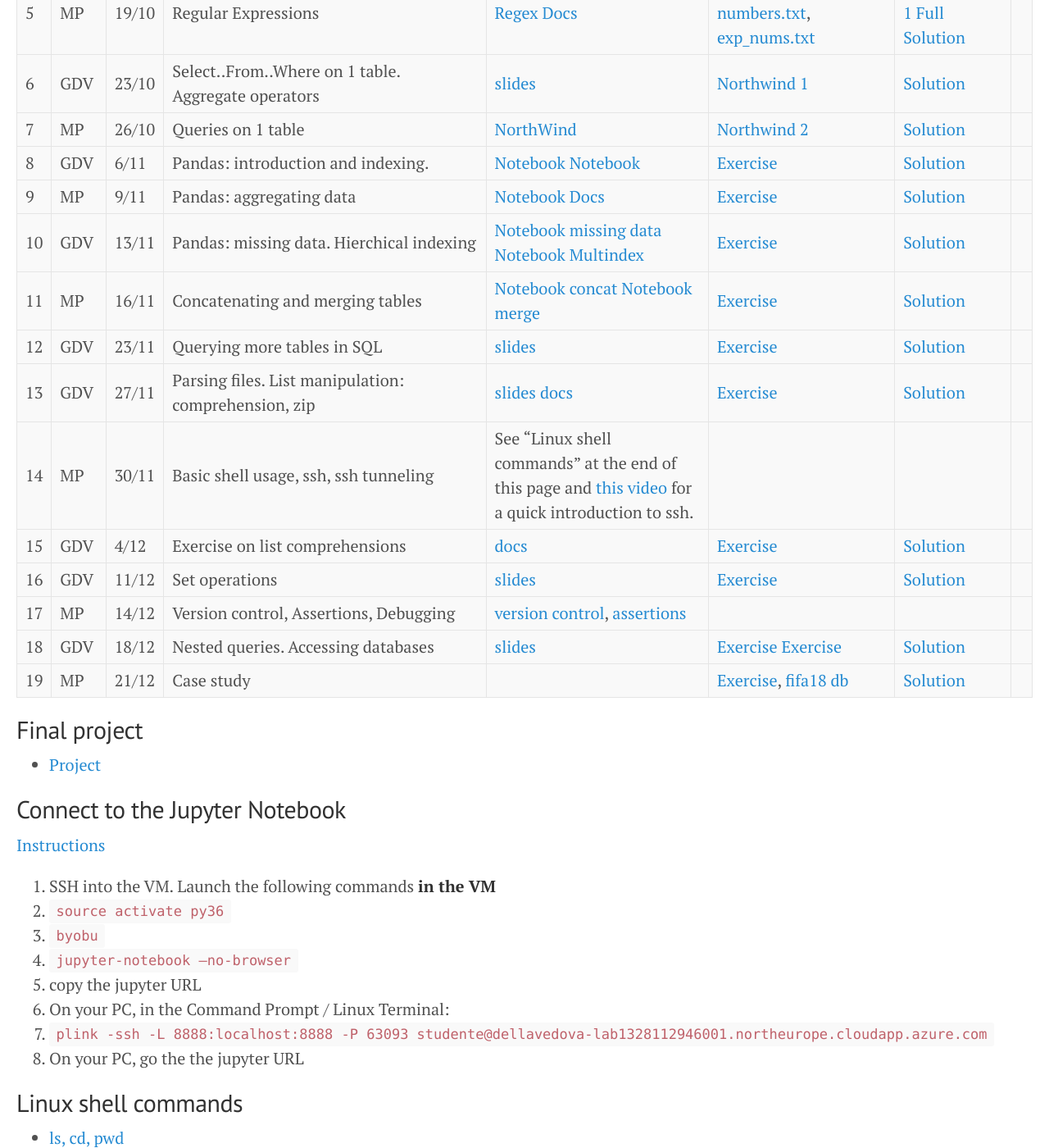
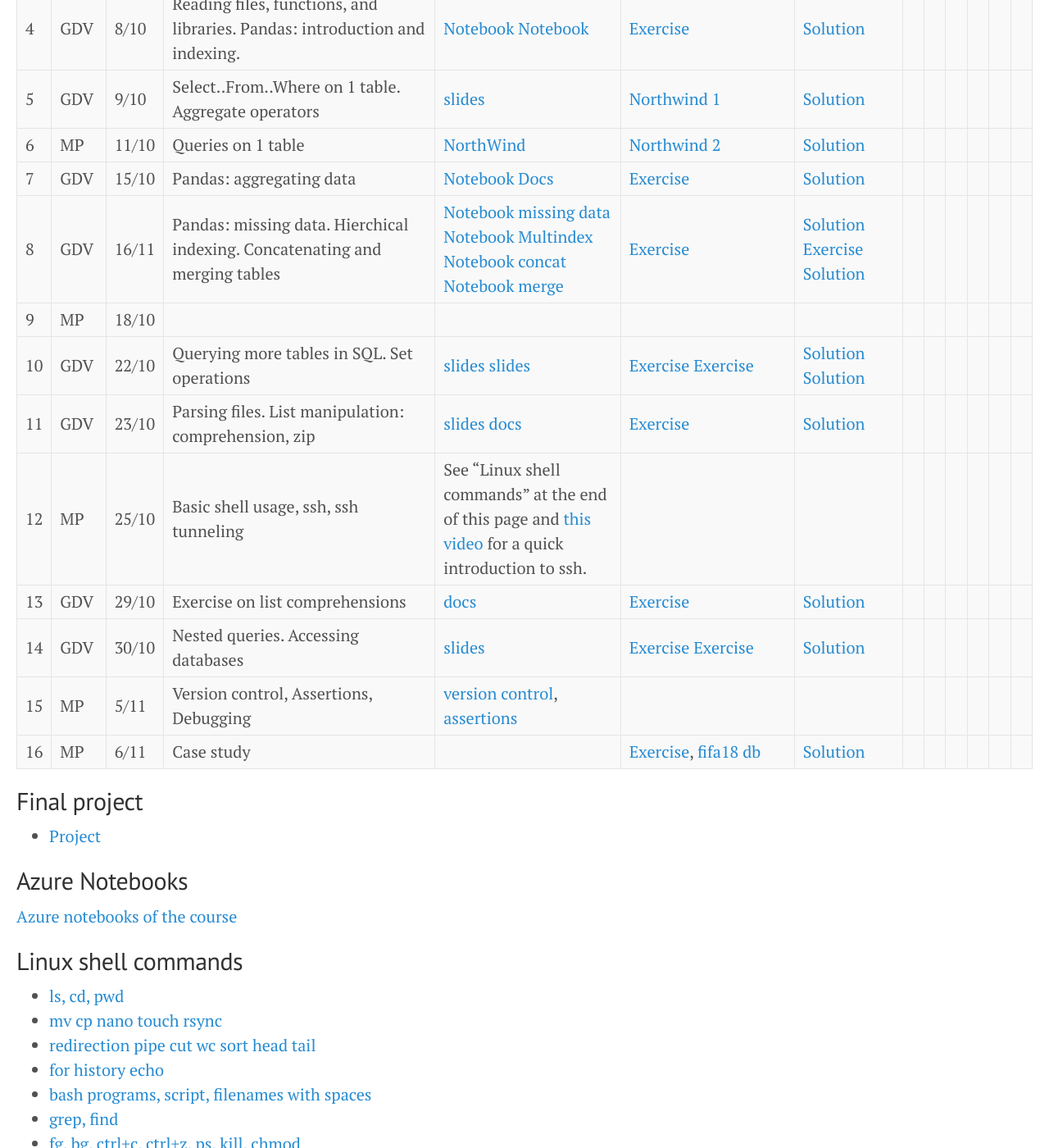
Before and after one commit to gdv/foundationsCS, a Jekyll site: the page built from docs/index.md, in a window 1280 px wide and 1400 px high, scrolled down 568 px. Shown: the whole window at 82% size. Built offline with Jekyll 4.4.1, drawn with Linux system fonts in a browser that asks for light colours; some of the changed text lies outside the part shown.

Commit message:
Draft of lecture plan

```diff
--- a/docs/index.md
+++ b/docs/index.md
@@ -1,6 +1,6 @@
 ---
 layout: page
-title: Foundations of Computer Science (2018-19)
+title: Foundations of Computer Science (2019-20)
 ---
 
 ## Lecture plan
@@ -8,63 +8,46 @@ title: Foundations of Computer Science (2018-19)
 
 | #  | Who | Date  |Topic      | Material   | Assignments   | Solutions |    |
 | -- | --- | ----- | --------- | ---------- | ------------- | --------- | -- |
-| 1 | GDV | 2/10 | Introduction to the Jupyter Notebook, Array, lists, loops           | [Notebook 1](https://jakevdp.github.io/PythonDataScienceHandbook/01.00-ipython-beyond-normal-python.html) [Notebook 2](https://github.com/gdv/EngComp/blob/master/modules/1_offtheground/1_Interacting_with_Python.ipynb) [Notebook python basics](https://nbviewer.jupyter.org/github/gdv/foundationsCS-2018/blob/master/py-01-basics.ipynb) [Notebook introduction](https://nbviewer.jupyter.org/github/gdv/foundationsCS-2018/blob/master/py-02-intro-notebook.ipynb) |                                            |                          | |
+| 1 | GDV | 1/10 | Introduction to the Jupyter Notebook, Array, lists, loops, dictionaries         | [Notebook 1](https://jakevdp.github.io/PythonDataScienceHandbook/01.00-ipython-beyond-normal-python.html) [Notebook 2](https://github.com/gdv/EngComp/blob/master/modules/1_offtheground/1_Interacting_with_Python.ipynb) [Notebook python basics](https://nbviewer.jupyter.org/github/gdv/foundationsCS/blob/master/py-01-basics.ipynb) [Notebook introduction](https://nbviewer.jupyter.org/github/gdv/foundationsCS/blob/master/py-02-intro-notebook.ipynb) | [Exercise](https://github.com/gdv/foundationsCS/blob/master/ex-01-DictFilesFunc.ipynb), [PromessiSposi.txt](https://github.com/gdv/foundationsCS/blob/master/ex-data/PromessiSposi.txt)  |         [Solution Part 1](https://github.com/gdv/foundationsCS/blob/master/ex-01-DictFilesFunc-solution-full.ipynb)                   | |
 | -- | --- | ----- | --------- | ---------- | ------------- | --------- | -- |
-| 2 | MP | 5/10 | Print, lists, dictionaries               |                                                          | [Exercise](https://github.com/gdv/foundationsCS-2018/blob/master/ex-01-DictFilesFunc.ipynb), [PromessiSposi.txt](https://github.com/gdv/foundationsCS-2018/blob/master/ex-data/PromessiSposi.txt)                    | [Solution Part 1](https://github.com/gdv/foundationsCS-2018/blob/master/ex-01-DictFilesFunc-solution-part1.ipynb)            | |
+| 2 | GDV | 2/10 | Separator-based files. Relational model DBMS. Schemas and instances. Exploring a DB. Constraints, Keys, Indices. Null values. Linux shell. | [slides](https://oc.dellavedova.org/s/ynBSzHRKBXtj29a) [slides](https://drive.google.com/file/d/1aei9sQry7p9UAoxP1TY9xPkkwocPbvqP/view?usp=sharing)                                       | [slides](http://elearning.unimib.it/mod/resource/view.php?id=187159) [slides](http://elearning.unimib.it/mod/resource/view.php?id=187161) [slides null values](https://drive.google.com/file/d/1oPar1TsmqYps8V5nPZSMo0mca6mt5Dur/view?usp=sharing)              |                          | |
 | -- | --- | ----- | --------- | ---------- | ------------- | --------- | -- |
-| 3 | GDV | 9/10 | Separator-based files. Relational model DBMS. Schemas and instances. Exploring a DB. Constraints, Keys, Indices. Null values. Linux shell. | [slides](https://oc.dellavedova.org/s/ynBSzHRKBXtj29a) [slides](https://drive.google.com/file/d/1aei9sQry7p9UAoxP1TY9xPkkwocPbvqP/view?usp=sharing)                                       | [slides](http://elearning.unimib.it/mod/resource/view.php?id=187159) [slides](http://elearning.unimib.it/mod/resource/view.php?id=187161) [slides null values](https://drive.google.com/file/d/1oPar1TsmqYps8V5nPZSMo0mca6mt5Dur/view?usp=sharing)              |                          | |
+| 3 | MP | 4/10 |  Regular Expressions               | [Regex Docs](https://docs.python.org/3/howto/regex.html)                                                   | [Exercise](https://github.com/gdv/foundationsCS/blob/master/ex-02-RE.ipynb), [email.txt](https://github.com/gdv/foundationsCS/blob/master/ex-data/email.txt), [numbers.txt](https://github.com/gdv/foundationsCS/blob/master/ex-data/numbers.txt), [exp_nums.txt](https://github.com/gdv/foundationsCS/blob/master/ex-data/exp_nums.txt) | [Solution Part 1](https://github.com/gdv/foundationsCS/blob/master/ex-02-RE-solution-part1.ipynb) [Full Solution](https://github.com/gdv/foundationsCS/blob/master/ex-02-RE-solution-full.ipynb) | |
 | -- | --- | ----- | --------- | ---------- | ------------- | --------- | -- |
-| 4 | MP | 12/10 | Reading files, functions, and libraries.             |                                                          | Same exercise as Lesson 2                                         | [Full solution to ex-01](https://github.com/gdv/foundationsCS-2018/blob/master/ex-01-DictFilesFunc-solution-full.ipynb)           | |
+| 4 | GDV | 8/10 | Reading files, functions, and libraries. Pandas: introduction and indexing.              | [Notebook](https://jakevdp.github.io/PythonDataScienceHandbook/03.01-introducing-pandas-objects.html) [Notebook](https://jakevdp.github.io/PythonDataScienceHandbook/03.02-data-indexing-and-selection.html)                                | [Exercise](py-04-pandas)                                         | [Solution](https://nbviewer.jupyter.org/github/gdv/foundationsCS/blob/master/py-04-pandas.ipynb)             | |
 | -- | --- | ----- | --------- | ---------- | ------------- | --------- | -- |
-| 5 | MP | 19/10 | Regular Expressions               | [Regex Docs](https://docs.python.org/3/howto/regex.html)                                                   | [Exercise](https://github.com/gdv/foundationsCS-2018/blob/master/ex-02-RE.ipynb), [email.txt](https://github.com/gdv/foundationsCS-2018/blob/master/ex-data/email.txt), [numbers.txt](https://github.com/gdv/foundationsCS-2018/blob/master/ex-data/numbers.txt), [exp_nums.txt](https://github.com/gdv/foundationsCS-2018/blob/master/ex-data/exp_nums.txt) | [Solution Part 1](https://github.com/gdv/foundationsCS-2018/blob/master/ex-02-RE-solution-part1.ipynb) [Full Solution](https://github.com/gdv/foundationsCS-2018/blob/master/ex-02-RE-solution-full.ipynb) | |
+| 5 | GDV | 9/10 | Select..From..Where on 1 table. Aggregate operators           | [slides](https://github.com/gdv/introduction_to_relational_databases/raw/master/02-sql-single-table.pdf)                                             | [Northwind 1](sql-01-sfw)                                         | [Solution](https://github.com/gdv/foundationsCS/blob/master/sql-01-sfw.sql)                | |
 | -- | --- | ----- | --------- | ---------- | ------------- | --------- | -- |
-| 6 | GDV | 23/10 | Select..From..Where on 1 table. Aggregate operators           | [slides](https://github.com/gdv/introduction_to_relational_databases/raw/master/02-sql-single-table.pdf)                                             | [Northwind 1](sql-01-sfw)                                         | [Solution](https://github.com/gdv/foundationsCS-2018/blob/master/sql-01-sfw.sql)                | |
+| 6 | MP | 11/10 | Queries on 1 table                | [NorthWind](https://github.com/gdv/foundationsCS/raw/master/ex-data/Northwind.fix.sqlite) | [Northwind 2](sql-02-sfw-group-by)  | [Solution](https://github.com/gdv/foundationsCS/blob/master/sql-02-groupby.sql)               | |
 | -- | --- | ----- | --------- | ---------- | ------------- | --------- | -- |
-| 7 | MP | 26/10 | Queries on 1 table                | [NorthWind](https://github.com/gdv/foundationsCS-2018/raw/master/ex-data/Northwind.fix.sqlite)                                              | [Northwind 2](sql-02-sfw-group-by)                                        | [Solution](https://github.com/gdv/foundationsCS-2018/blob/master/sql-02-groupby.sql)               | |
+| 7 | GDV | 15/10 | Pandas: aggregating data               | [Notebook](https://jakevdp.github.io/PythonDataScienceHandbook/03.08-aggregation-and-grouping.html) [Docs](http://pandas.pydata.org/pandas-docs/stable/groupby.html)                                     | [Exercise](py-05-groupby)                                         | [Solution](https://nbviewer.jupyter.org/github/gdv/foundationsCS/blob/master/py-05-groupby.ipynb)             | |
 | -- | --- | ----- | --------- | ---------- | ------------- | --------- | -- |
-| 8 | GDV | 6/11 | Pandas: introduction and indexing.              | [Notebook](https://jakevdp.github.io/PythonDataScienceHandbook/03.01-introducing-pandas-objects.html) [Notebook](https://jakevdp.github.io/PythonDataScienceHandbook/03.02-data-indexing-and-selection.html)                                | [Exercise](py-04-pandas)                                         | [Solution](https://nbviewer.jupyter.org/github/gdv/foundationsCS-2018/blob/master/py-04-pandas.ipynb)             | |
+| 8 | GDV | 16/11 | Pandas: missing data. Hierchical indexing. Concatenating and merging tables | [Notebook missing data](https://jakevdp.github.io/PythonDataScienceHandbook/03.04-missing-values.html) [Notebook Multindex](https://jakevdp.github.io/PythonDataScienceHandbook/03.05-hierarchical-indexing.html) [Notebook concat](https://jakevdp.github.io/PythonDataScienceHandbook/03.06-concat-and-append.html) [Notebook merge](https://jakevdp.github.io/PythonDataScienceHandbook/03.07-merge-and-join.html)  | [Exercise](py-07-multindex)                                         | [Solution](https://nbviewer.jupyter.org/github/gdv/foundationsCS/blob/master/py-07-multindex.ipynb)  [Exercise](py-08-merging) [Solution](https://nbviewer.jupyter.org/github/gdv/foundationsCS/blob/master/py-08-merging.ipynb) | |
 | -- | --- | ----- | --------- | ---------- | ------------- | --------- | -- |
-| 9 | MP | 9/11 | Pandas: aggregating data               | [Notebook](https://jakevdp.github.io/PythonDataScienceHandbook/03.08-aggregation-and-grouping.html) [Docs](http://pandas.pydata.org/pandas-docs/stable/groupby.html)                                     | [Exercise](py-05-groupby)                                         | [Solution](https://nbviewer.jupyter.org/github/gdv/foundationsCS-2018/blob/master/py-05-groupby.ipynb)             | |
+| 9 | MP | 18/10 |
 | -- | --- | ----- | --------- | ---------- | ------------- | --------- | -- |
-| 10 | GDV | 13/11 | Pandas: missing data. Hierchical indexing             | [Notebook missing data](https://jakevdp.github.io/PythonDataScienceHandbook/03.04-missing-values.html) [Notebook Multindex](https://jakevdp.github.io/PythonDataScienceHandbook/03.05-hierarchical-indexing.html)                               | [Exercise](py-07-multindex)                                         | [Solution](https://nbviewer.jupyter.org/github/gdv/foundationsCS-2018/blob/master/py-07-multindex.ipynb)             | |
+| 10 | GDV | 22/10 | Querying more tables in SQL. Set operations  | [slides](https://github.com/gdv/introduction_to_relational_databases/raw/master/03-sql-more-tables.pdf)  [slides](https://github.com/gdv/introduction_to_relational_databases/raw/master/04-set-operations.pdf)                                           | [Exercise](sql-03-join-1) [Exercise](sql-04-join-2)                                        | [Solution](https://github.com/gdv/foundationsCS/blob/master/sql-03-join-1.sql) [Solution](https://github.com/gdv/foundationsCS/blob/master/sql-04-join-2.sql)           | |
 | -- | --- | ----- | --------- | ---------- | ------------- | --------- | -- |
-| 11 | MP | 16/11 | Concatenating and merging tables              | [Notebook concat](https://jakevdp.github.io/PythonDataScienceHandbook/03.06-concat-and-append.html) [Notebook merge](https://jakevdp.github.io/PythonDataScienceHandbook/03.07-merge-and-join.html)                                 | [Exercise](py-08-merging)                                         | [Solution](https://nbviewer.jupyter.org/github/gdv/foundationsCS-2018/blob/master/py-08-merging.ipynb)             | |
+| 11 | GDV | 23/10 | Parsing files. List manipulation: comprehension, zip           | [slides](https://github.com/gdv/foundationsCS/raw/master/slides/07-read_csv.pdf) [docs](http://pandas.pydata.org/pandas-docs/stable/generated/pandas.read_csv.html)                                     | [Exercise](py-09-Apache)                                         | [Solution](https://nbviewer.jupyter.org/github/gdv/foundationsCS/blob/master/py-09-Apache.ipynb)             | |
 | -- | --- | ----- | --------- | ---------- | ------------- | --------- | -- |
-| 12 | GDV | 23/11 | Querying more tables in SQL              | [slides](https://github.com/gdv/introduction_to_relational_databases/raw/master/03-sql-more-tables.pdf)                                             | [Exercise](sql-03-join-1)                                         | [Solution](https://github.com/gdv/foundationsCS-2018/blob/master/sql-03-join-1.sql)                | |
+| 12 | MP | 25/10 | Basic shell usage, ssh, ssh tunneling             | See "Linux shell commands" at the end of this page and [this video](https://www.youtube.com/watch?v=JKrO5WABdoY) for a quick introduction to ssh.                                       |                                            |                          | |
 | -- | --- | ----- | --------- | ---------- | ------------- | --------- | -- |
-| 13 | GDV | 27/11 | Parsing files. List manipulation: comprehension, zip           | [slides](https://github.com/gdv/foundationsCS-2018/raw/master/slides/07-read_csv.pdf) [docs](http://pandas.pydata.org/pandas-docs/stable/generated/pandas.read_csv.html)                                     | [Exercise](py-09-Apache)                                         | [Solution](https://nbviewer.jupyter.org/github/gdv/foundationsCS-2018/blob/master/py-09-Apache.ipynb)             | |
+| 13 | GDV | 29/10 | Exercise on list comprehensions              | [docs](https://docs.python.org/3/tutorial/datastructures.html)                                                  | [Exercise](py-11-f1)                                          | [Solution](https://nbviewer.jupyter.org/github/gdv/foundationsCS/blob/master/py-11-f1.ipynb)              | |
 | -- | --- | ----- | --------- | ---------- | ------------- | --------- | -- |
-| 14 | MP | 30/11 | Basic shell usage, ssh, ssh tunneling             | See "Linux shell commands" at the end of this page and [this video](https://www.youtube.com/watch?v=JKrO5WABdoY) for a quick introduction to ssh.                                       |                                            |                          | |
+| 14 | GDV | 30/10 | Nested queries. Accessing databases             | [slides](https://github.com/gdv/introduction_to_relational_databases/raw/master/05-nested-queries.pdf)                                                | [Exercise](sql-05-nested) [Exercise](py-13-employees)                                     | [Solution](https://nbviewer.jupyter.org/github/gdv/foundationsCS/blob/master/py-13-employees.ipynb)             | |
 | -- | --- | ----- | --------- | ---------- | ------------- | --------- | -- |
-| 15 | GDV | 4/12 | Exercise on list comprehensions              | [docs](https://docs.python.org/3/tutorial/datastructures.html)                                                  | [Exercise](py-11-f1)                                          | [Solution](https://nbviewer.jupyter.org/github/gdv/foundationsCS-2018/blob/master/py-11-f1.ipynb)              | |
+| 15 | MP | 5/11 | Version control, Assertions, Debugging             | [version control](http://swcarpentry.github.io/git-novice/), [assertions](http://swcarpentry.github.io/python-novice-inflammation/08-defensive/)                                        |                                            |                          | |
 | -- | --- | ----- | --------- | ---------- | ------------- | --------- | -- |
-| 16 | GDV | 11/12 | Set operations                | [slides](https://github.com/gdv/introduction_to_relational_databases/raw/master/04-set-operations.pdf)                                             | [Exercise](sql-04-join-2)                                         | [Solution](https://github.com/gdv/foundationsCS-2018/blob/master/sql-04-join-2.sql)                | |
-| -- | --- | ----- | --------- | ---------- | ------------- | --------- | -- |
-| 17 | MP | 14/12 | Version control, Assertions, Debugging             | [version control](http://swcarpentry.github.io/git-novice/), [assertions](http://swcarpentry.github.io/python-novice-inflammation/08-defensive/)                                        |                                            |                          | |
-| -- | --- | ----- | --------- | ---------- | ------------- | --------- | -- |
-| 18 | GDV | 18/12 | Nested queries. Accessing databases             | [slides](https://github.com/gdv/introduction_to_relational_databases/raw/master/05-nested-queries.pdf)                                                | [Exercise](sql-05-nested) [Exercise](py-13-employees)                                     | [Solution](https://nbviewer.jupyter.org/github/gdv/foundationsCS-2018/blob/master/py-13-employees.ipynb)             | |
-| -- | --- | ----- | --------- | ---------- | ------------- | --------- | -- |
-| 19 | MP | 21/12 | Case study                 |                                                          | [Exercise](py-14-fifa), [fifa18 db](https://github.com/gdv/foundationsCS-2018/blob/master/ex-data/fifa18/)                                      | [Solution](https://nbviewer.jupyter.org/github/gdv/foundationsCS-2018/blob/master/py-14-fifa-solution.ipynb)                          | |
-| -- | --- | ----- | --------- | ---------- | ------------- | --------- | -- |
-
+| 16 | MP | 6/11  | Case study                 |                                                          | [Exercise](py-14-fifa), [fifa18 db](https://github.com/gdv/foundationsCS/blob/master/ex-data/fifa18/)                                      | [Solution](https://nbviewer.jupyter.org/github/gdv/foundationsCS/blob/master/py-14-fifa-solution.ipynb)                          | |                |                                              |                                          |                | |
 
 
 ## Final project
 
-* [Project](project)
+* [Project]()
 
-## Connect to the Jupyter Notebook
+## Azure Notebooks
 
-[Instructions](Azure-Jupyter.pdf)
-
-1. SSH into the VM. Launch the following commands **in the VM**
- 1. `source activate py36`
- 2. `byobu`
- 3. `jupyter-notebook –no-browser`
- 4. copy the jupyter URL
-2. On your PC, in the Command Prompt / Linux Terminal:
- 1. `plink -ssh -L 8888:localhost:8888 -P 63093 studente@dellavedova-lab1328112946001.northeurope.cloudapp.azure.com`
-3. On your PC, go the the jupyter URL
+[Azure notebooks of the course](https://notebooks.azure.com/gianluca-dellavedova/projects/foundationsCS-2019)
 
 ## Linux shell commands
 
```
Also changed, not shown: 1 other file.
